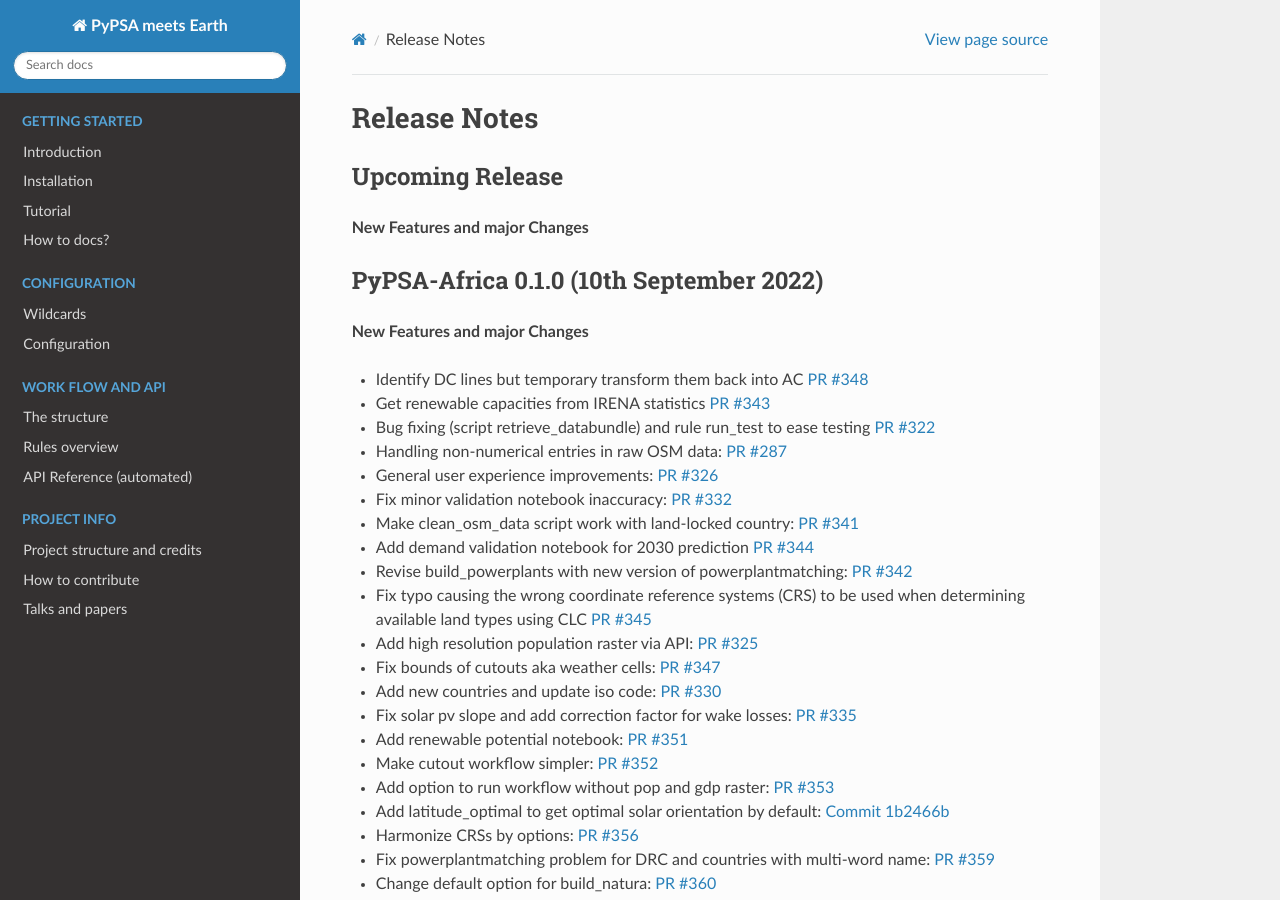
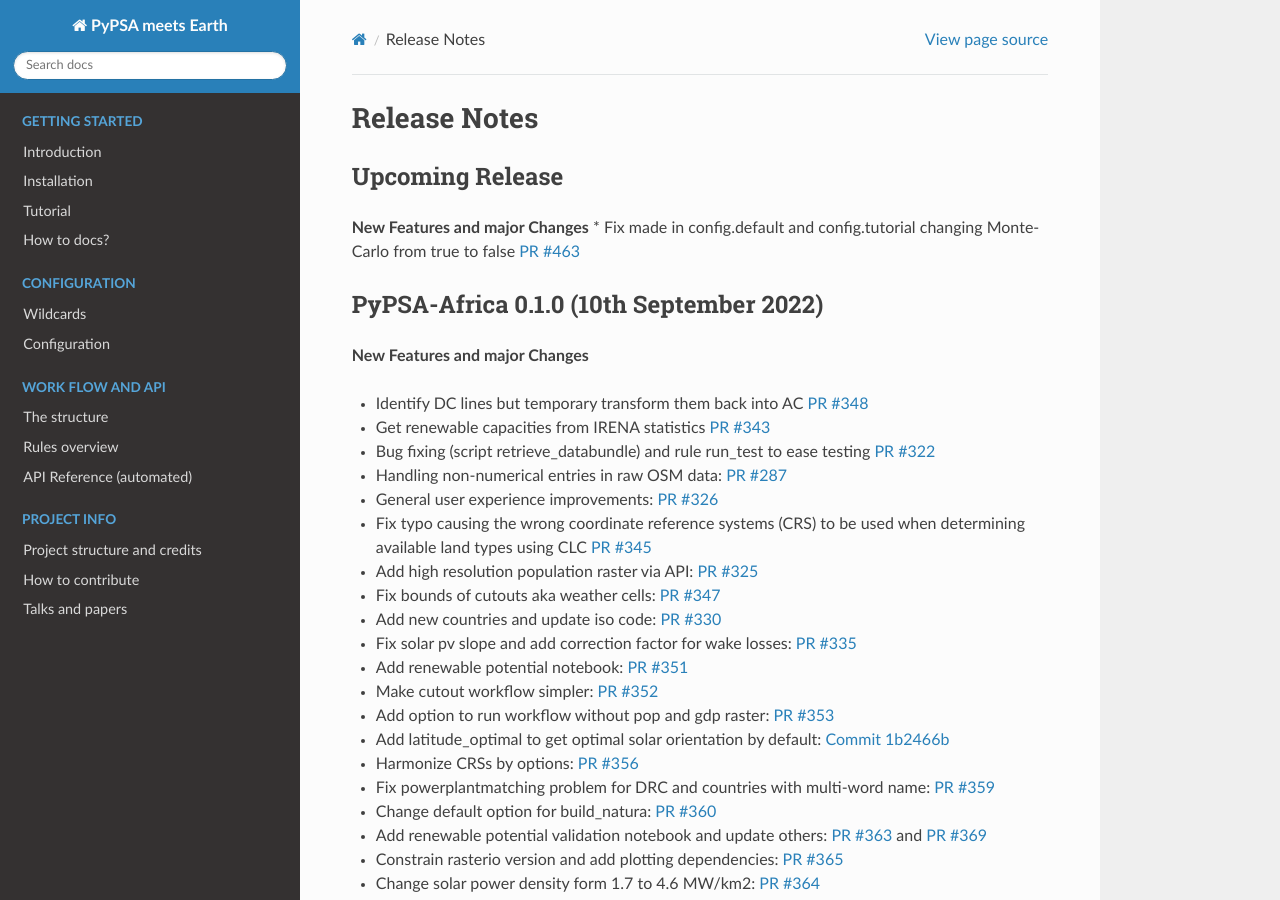
Before and after one commit to pypsa-meets-earth/pypsa-earth, a Sphinx documentation site: the page built from doc/release_notes.rst, in a window 1280 px wide and 900 px high. Built offline with Sphinx 7.4.7 and the Read the Docs theme 2.0.0, drawn with Linux system fonts in a browser that asks for light colours; pages that are not in the unit, such as notebooks, are missing from menus; the version number could not be read and is left out.

Commit message:
fix config

```diff
--- a/doc/release_notes.rst
+++ b/doc/release_notes.rst
@@ -12,8 +12,7 @@
 ================
 
 **New Features and major Changes**
-
-
+* Fix made in config.default and config.tutorial changing Monte-Carlo from true to false `PR #463 <https://github.com/pypsa-meets-earth/pypsa-earth/pull/463>`__
 
 PyPSA-Africa 0.1.0 (10th September 2022)
 =====================================
@@ -29,14 +28,6 @@
 * Handling non-numerical entries in raw OSM data: `PR #287 <https://github.com/pypsa-meets-earth/pypsa-earth/pull/287>`__
 
 * General user experience improvements: `PR #326 <https://github.com/pypsa-meets-earth/pypsa-earth/pull/326>`__
-
-* Fix minor validation notebook inaccuracy:  `PR #332 <https://github.com/pypsa-meets-earth/pypsa-earth/pull/332>`__
-
-* Make clean_osm_data script work with land-locked country: `PR #341 <https://github.com/pypsa-meets-earth/pypsa-earth/pull/341>`_
-
-* Add demand validation notebook for 2030 prediction `PR #344 <https://github.com/pypsa-meets-earth/pypsa-earth/pull/344>`_
-
-* Revise build_powerplants with new version of powerplantmatching: `PR #342 <https://github.com/pypsa-meets-earth/pypsa-earth/pull/342>`_
 
 * Fix typo causing the wrong coordinate reference systems (CRS) to be used when determining available land types using CLC `PR #345 <https://github.com/pypsa-meets-earth/pypsa-earth/pull/345>`__
 
```
